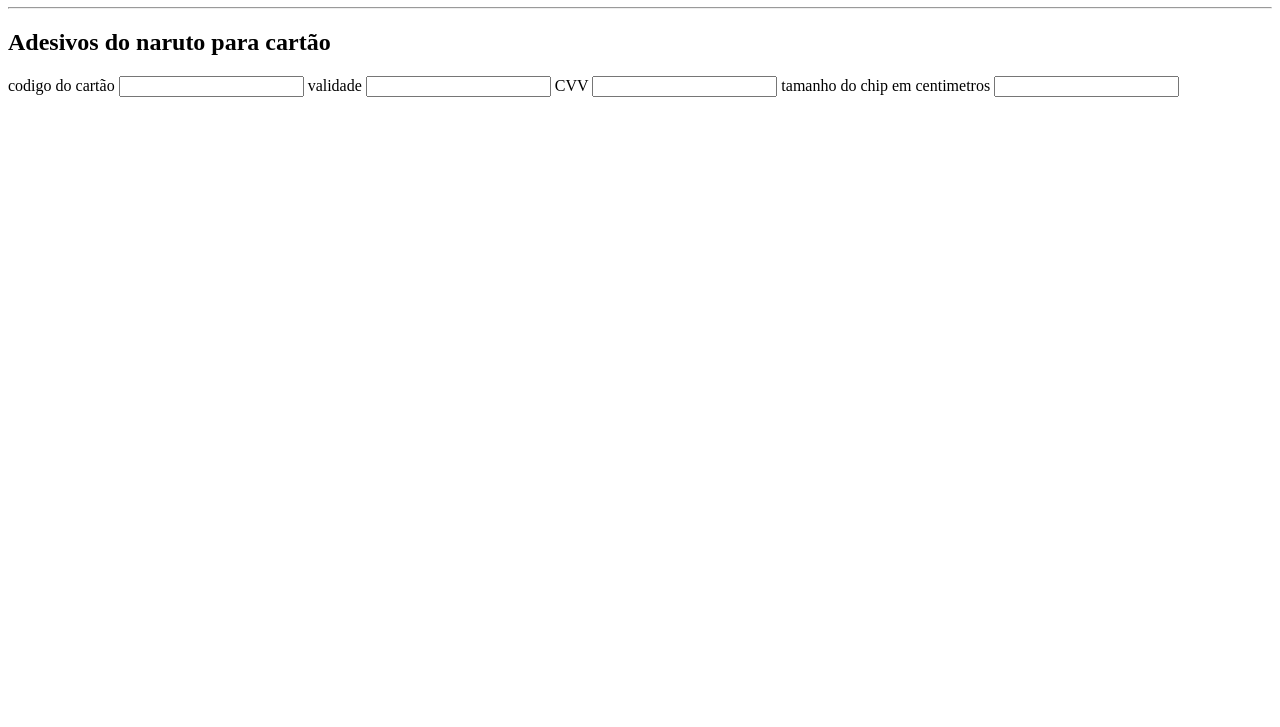
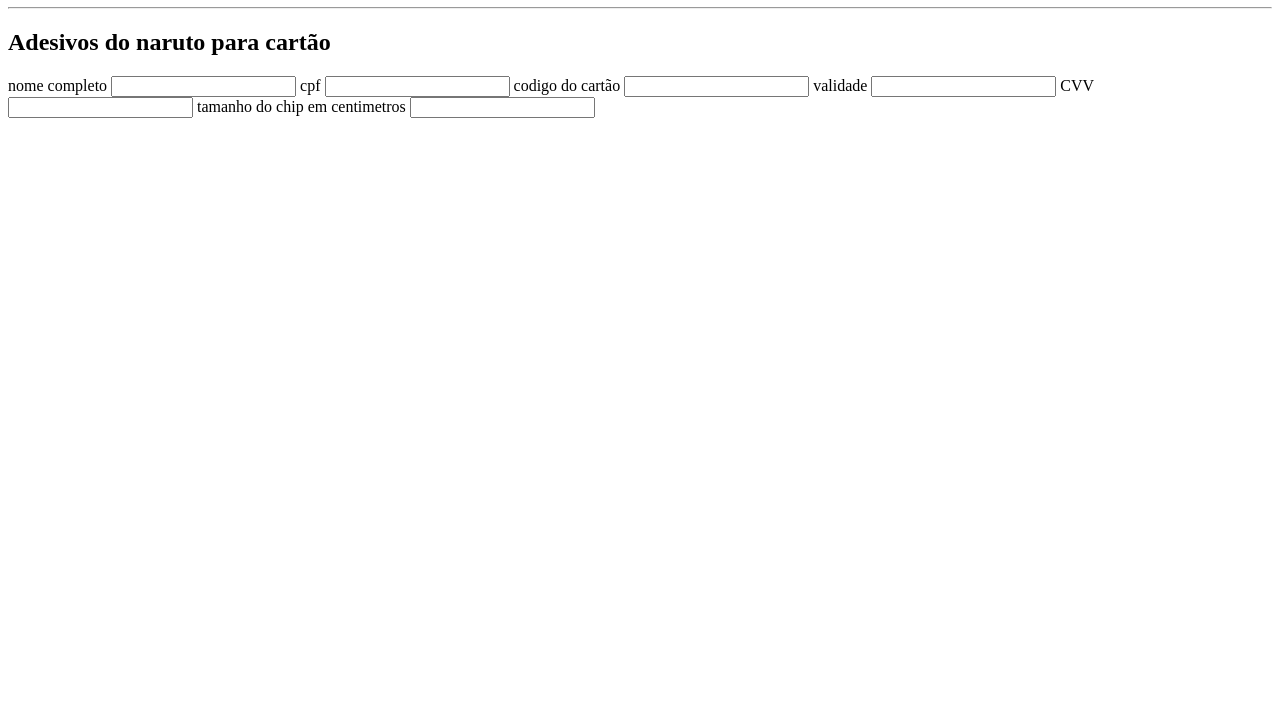
Before and after one commit to ClaudioNunes/topicos2022, a plain HTML site: page index.html in a window 1280 px wide. Shown: the part 73-800 px from the top of the page. Drawn offline with Linux system fonts and the light colour scheme.

Commit message:
adiciona mais dois campos necessários para que o adesivo seja fiel

```diff
--- a/index.html
+++ b/index.html
@@ -11,6 +11,10 @@
     <hr>
     <h2>Adesivos do naruto para cartão</h2>
     <form>
+        <label>nome completo</label>
+        <input type="text" />
+        <label>cpf</label>
+        <input type="text" />
         <label>codigo do cartão</label>
         <input type="text" />
         <label>validade</label>
```
